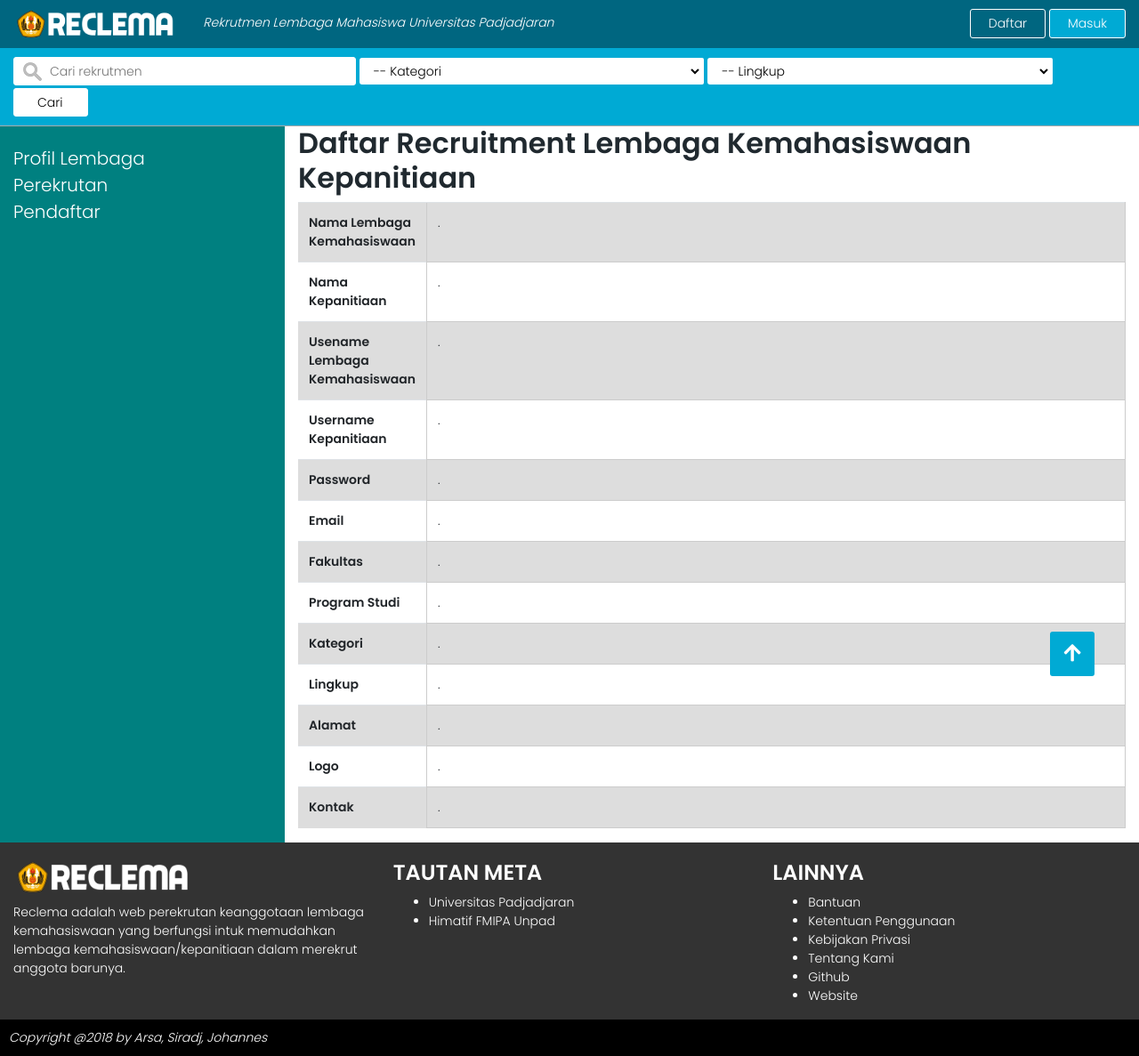
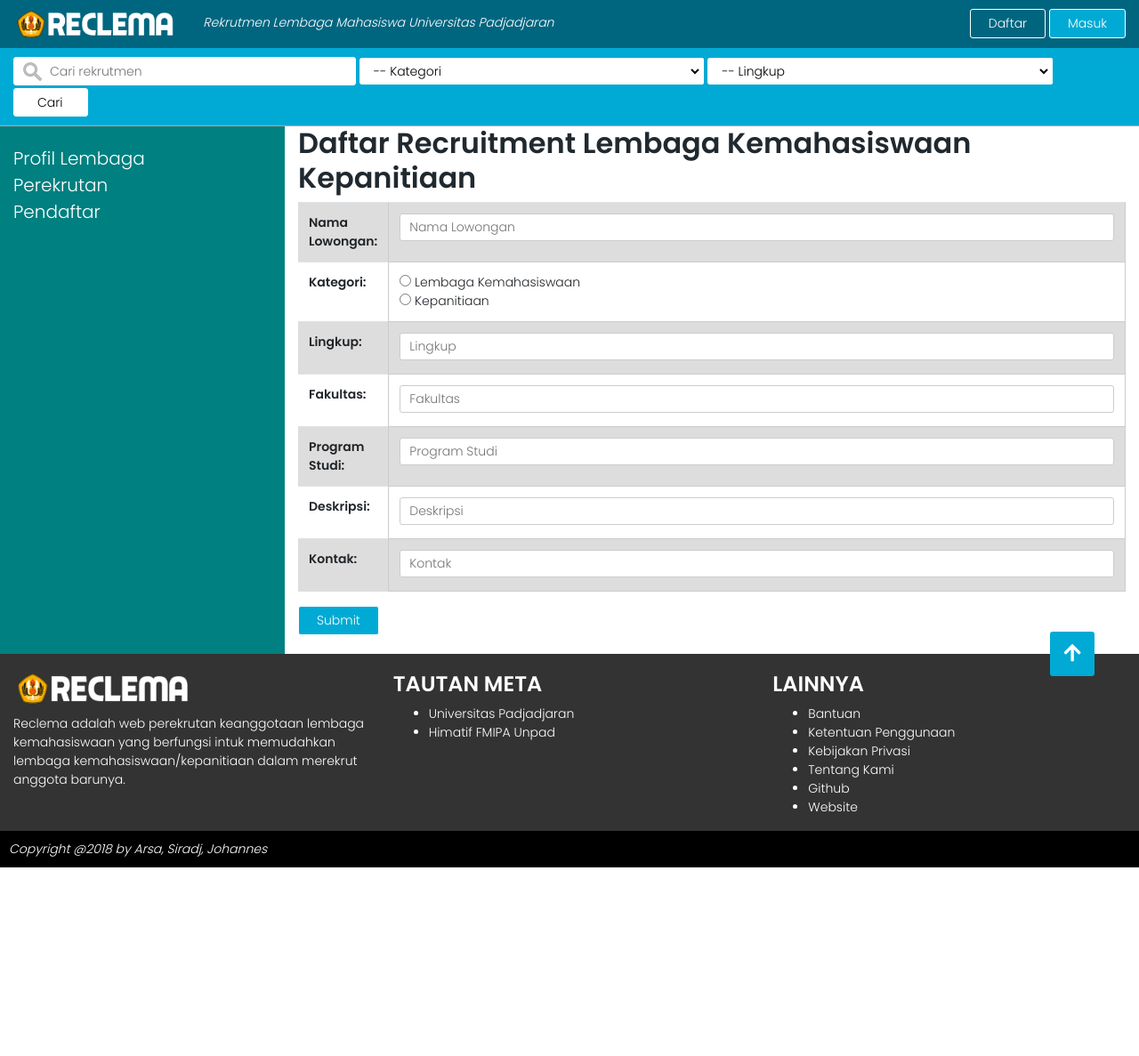
Before and after one commit to fadillaharsa/pwproject, a CodeIgniter app: page /pwproject/index.php/lk_perekrutan/index in a window 1280 px wide. Shown: the whole page at 89% size. After the commit the page ends 975 px from the top, so only its background shows below. Run offline with CodeIgniter, Linux system fonts and the light colour scheme; some libraries are stand-ins or nearby versions.

Commit message:
betulin lk_perekrutan

```diff
--- a/Reclema/application/views/lk_perekrutan.php
+++ b/Reclema/application/views/lk_perekrutan.php
@@ -9,60 +9,42 @@ include "part/function_header.php";
 		<?php include "part/sidenav_lk.php"; ?>
 			<div class="col-sm-9">
 				<h2>Daftar Recruitment Lembaga Kemahasiswaan Kepanitiaan</h2>
-				<table class="table">
+					<table class="table">
+					<form style="position: static; border: 1px solid #ccc;"  method="post" enctype="multipart/form-data">
 					<tr>
-						<th>Nama Lembaga Kemahasiswaan</th>
-						<td>.</td>
+						<th>Nama Lowongan:</th>
+						<td><input style="border: 1px solid #ccc;" name="nama_lowongan" class="rcorners3" type ="text" size=40 placeholder="Nama Lowongan"></td>
 					</tr>
 					<tr>
-						<th>Nama Kepanitiaan</th>
-						<td>.</td>
+						<th>Kategori:</th>
+						<td>	<input name="kategori_lembaga" type ="radio" value="lembaga"> Lembaga Kemahasiswaan<br>
+								<input name="kategori_lembaga" type = "radio" value="kepanitiaan"> Kepanitiaan
+						</td>
 					</tr>
 					<tr>
-						<th>Usename Lembaga Kemahasiswaan</th>
-						<td>.</td>
+						<th>Lingkup:</th>
+						<td><input style="border: 1px solid #ccc;" name="lingkup_lowongan" class="rcorners3" type = "text" size=40  placeholder="Lingkup"></td>
 					</tr>
 					<tr>
-						<th>Username Kepanitiaan</th>
-						<td>.</td>
+						<th>Fakultas:</th>
+						<td><input style="border: 1px solid #ccc;" name="fakultas_lowongan" class="rcorners3" type = "text" size=40  placeholder="Fakultas"></td>
 					</tr>
 					<tr>
-						<th>Password</th>
-						<td>.</td>
+						<th>Program Studi:</th>
+						<td><input style="border: 1px solid #ccc;" name="prodi_lowongan" class="rcorners3" type = "text" size=40  placeholder="Program Studi"></td>
 					</tr>
 					<tr>
-						<th>Email</th>
-						<td>.</td>
+						<th>Deskripsi:</th>
+						<td><input style="border: 1px solid #ccc;" name="deskripsi_lowongan" class="rcorners3" type = "text" size=40  placeholder="Deskripsi"></td>
 					</tr>
 					<tr>
-						<th>Fakultas</th>
-						<td>.</td>
+						<th>Kontak:</th>
+						<td><input style="border: 1px solid #ccc;" name="kontak_lowongan" class="rcorners3" type = "text" size=40  placeholder="Kontak"></td>
 					</tr>
-					<tr>
-						<th>Program Studi</th>
-						<td>.</td>
-					</tr>
-					<tr>
-						<th>Kategori</th>
-						<td>.</td>
-					</tr>
-					<tr>
-						<th>Lingkup</th>
-						<td>.</td>
-					</tr>
-					<tr>
-						<th>Alamat</th>
-						<td>.</td>
-					</tr>
-					<tr>
-						<th>Logo</th>
-						<td>.</td>
-					</tr>
-					<tr>
-						<th>Kontak</th>
-						<td>.</td>
-					</tr>
+
+					</form>
 			</table>
+			<button class="tombol tombolwarna2" type="submit">Submit</button><br><br>
 		</div>
 	</div>
 </div>
```
Also changed, not shown: Reclema/application/views/lk_info_perekrutan.php (+7 -7 lines).
